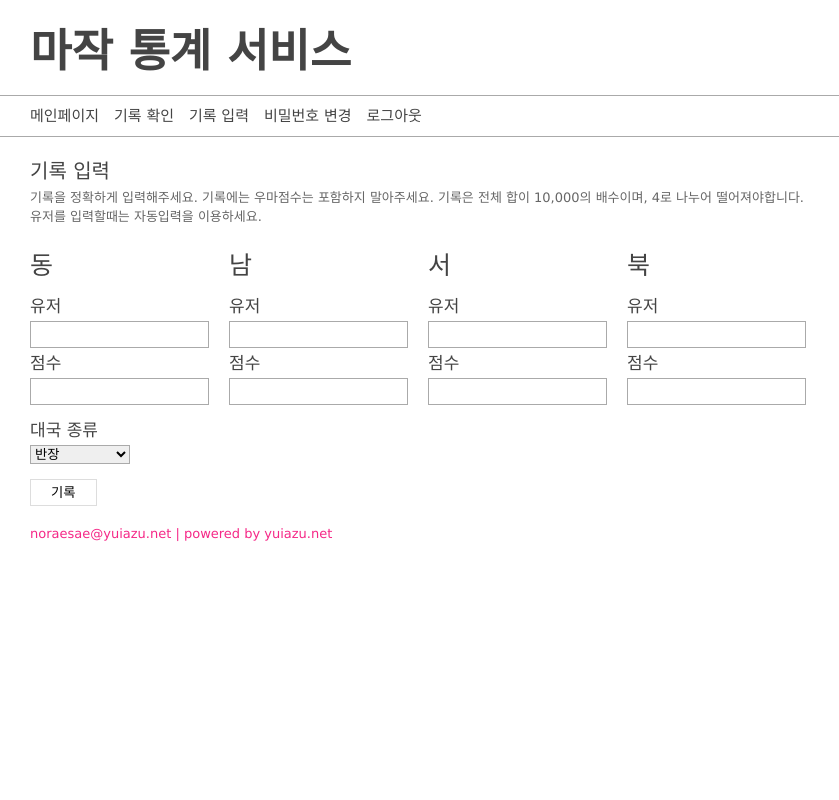
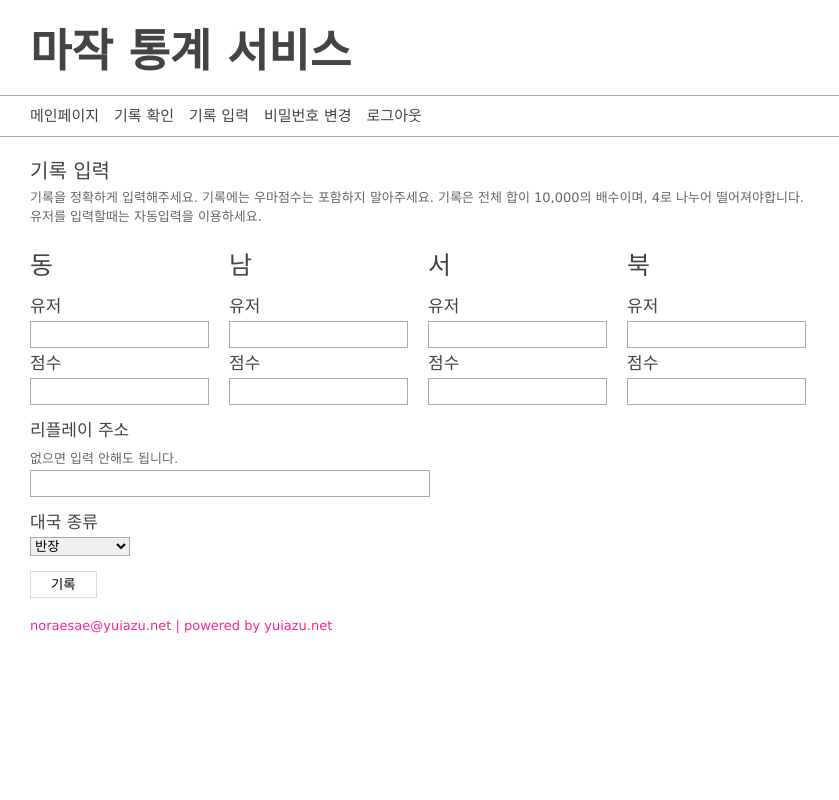
Before and after one commit to hatashiro/mahjong-statistics, a Django app: page /submit_record in a window 1280 px wide. Shown: the whole page, without its empty margins (0-839 px from the left). Run offline with Django 3.2, Linux system fonts and the light colour scheme; the visitor is signed in with stand-in values (Sample User, id 1); data comes from the database, SQL or seed files in the repository; some libraries are stand-ins or nearby versions.

Commit message:
Add a url field to record models for the replay.
Committed by noraesae.

```diff
--- a/mahjong/records/models.py
+++ b/mahjong/records/models.py
@@ -11,6 +11,8 @@ class Record(models.Model):
 
     valid = models.BooleanField(default = True)
     uploaded = models.DateTimeField(auto_now = True)
+
+    replay_url = models.URLField(default=None, null=True, blank=True)
 
     def __unicode__(self):
         result = u"Record : "
--- a/mahjong/templates/pages/submit_record.html
+++ b/mahjong/templates/pages/submit_record.html
@@ -34,6 +34,11 @@
             <div class='input'><input type='text' class='text' value='{{ players.pei.user.first_name }}' name='pei_username' tabindex='4'/></div>
             <div class='tag'>점수</div>
             <div class='input'><input type='text' class='text' value='{{ players.pei.point }}' name='pei_score' tabindex='8'/></div>
+        </div>
+        <div class='replay_url'>
+            <div class='tag'>리플레이 주소</div>
+            <div class='description'>없으면 입력 안해도 됩니다.</div>
+            <div class='input'><input type='text' class='text' value='{{ record.replay_url }}' name='replay_url' style='width:400px;' /></div>
         </div>
         <div class='match_type'>
             <div class='tag'>대국 종류</div>
--- a/static/css/submit_record.css
+++ b/static/css/submit_record.css
@@ -21,3 +21,8 @@
     border: 1px solid #AAA;
     width: 100px;
 }
+.record_form .replay_url {
+    padding-top:10px;
+    clear:both;
+    width:100%l
+}
```
Also changed, not shown: mahjong/records/views.py (+16 -1 lines), mahjong/records/migrations/0002_auto__add_field_record_replay_url.py (added).
